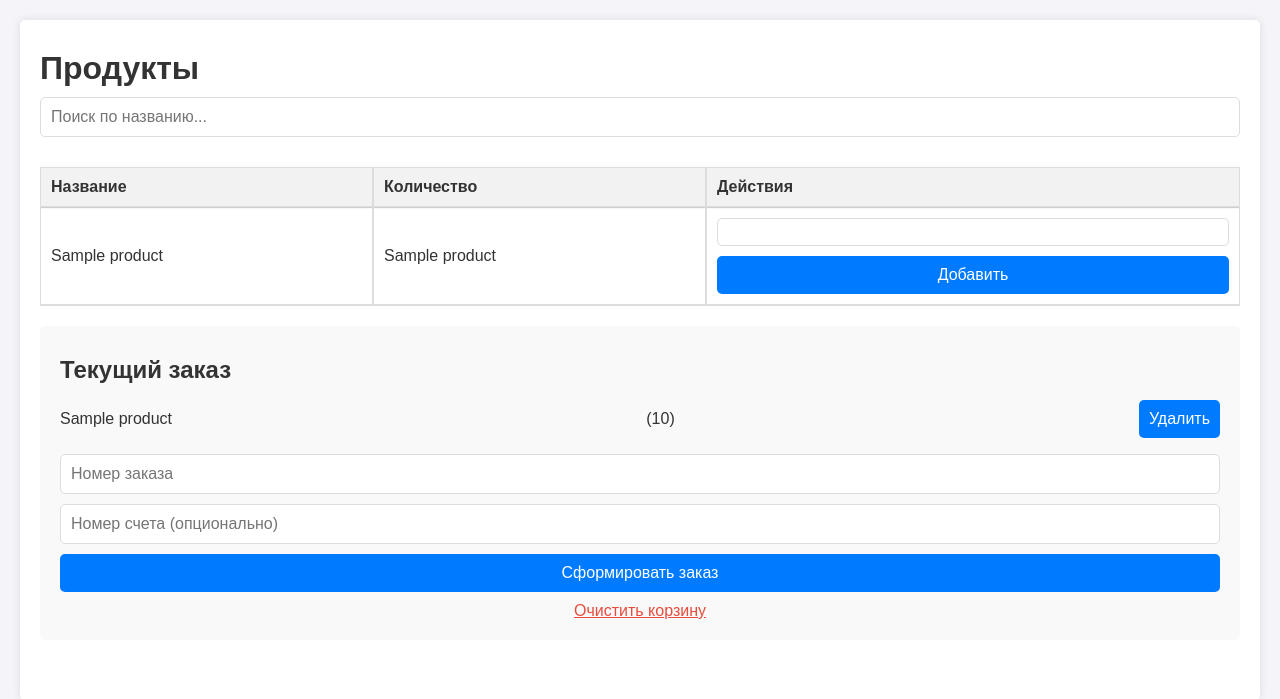
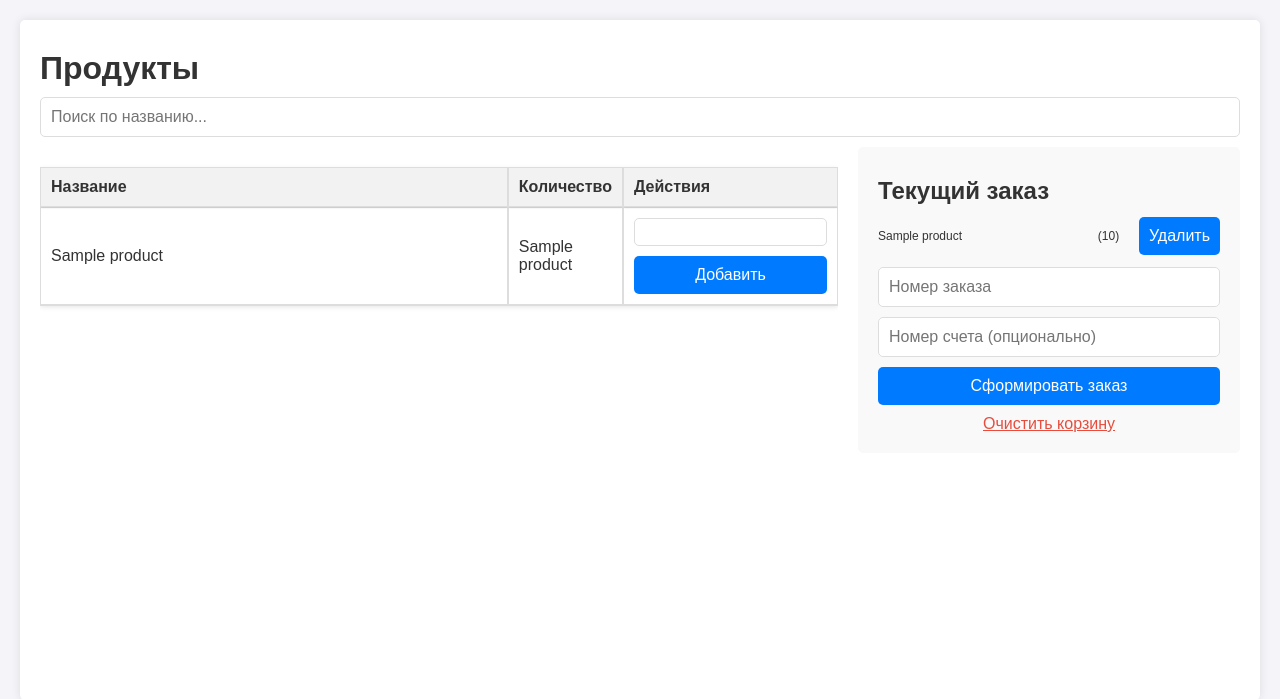
Before and after one commit to Similization/Price_Actions, a FastAPI app: template src/templates/products.html in a window 1280 px wide. Shown: the part 58-757 px from the top of the page. Run offline with FastAPI, Linux system fonts and the light colour scheme; the template is opened without the code that fills it: most values are stand-ins (such as "Sample title", 1, 10 or a date in 2020); parts of the project's set-up code (start-up, migrations or seed data) failed here and were passed over.

Commit message:
added more front upgrades

```diff
--- a/src/static/styles.css
+++ b/src/static/styles.css
@@ -188,3 +188,111 @@ tr:hover {
     align-self: flex-start;   /* Выровнено по левому краю */
     width: fit-content;       /* Узкая кнопка по тексту */
 }
+
+.edit-form {
+    display: flex;
+    flex-wrap: nowrap;
+    gap: 15px;
+    align-items: center;
+    flex-direction: row;
+    justify-content: space-around;
+}
+
+.edit-form label {
+    display: flex;
+    flex-direction: column;
+    min-width: 200px;
+}
+
+.edit-actions {
+    display: flex;
+    gap: 10px;
+    margin-top: 10px;
+}
+
+.cancel-btn {
+    background-color: #ccc;
+    color: #000;
+}
+
+.cancel-btn:hover {
+    background-color: #999;
+}
+
+.table-in-table {
+    margin-top: 0px;
+    box-shadow: none;
+}
+
+.no-padding {
+    padding: 0px;
+}
+
+.no-border {
+    border: none;
+}
+
+.btn-details.active {
+    background-color: #0056b3;
+    box-shadow: inset 0 0 0 2px #003d80;
+}
+
+.product-layout {
+    display: flex;
+    flex-direction: row;
+    gap: 20px;
+}
+
+.product-table {
+    flex: 1 1 70%;
+    max-height: 500px;
+    overflow-y: auto;
+}
+
+.cart-panel {
+    flex: 1 1 30%;
+    background: #f9f9f9;
+    padding: 20px;
+    border-radius: 5px;
+    max-height: 500px;
+    overflow-y: auto;
+}
+
+.cart-panel ul {
+    list-style: none;
+    padding: 0;
+    font-size: 12px;
+}
+
+.cart-panel li {
+    margin-bottom: 10px;
+    display: flex;
+    justify-content: space-between;
+    align-items: center;
+}
+
+/* .cart-panel form {
+    display: inline;
+} */
+
+.cart-clear {
+    display: block;
+    margin-top: 10px;
+    text-align: center;
+    color: #e74c3c;
+}
+
+.width-200 {
+    width: 200px;
+}
+
+.width-600 {
+    width: 600px;
+}
+
+.long-column-fix {
+    max-width: 300px;
+    overflow: hidden;
+    text-overflow: ellipsis;
+    word-wrap: break-word;
+}
--- a/src/templates/orders.html
+++ b/src/templates/orders.html
@@ -20,8 +20,8 @@
                 <td>{{ order.order_number }}</td>
                 <td>{{ order.account_number or "Не указан" }}</td>
                 <td>{{ order.created_at }}</td>
-                <td>
-                    <table>
+                <td class="no-padding no-border">
+                    <table class="table-in-table">
                         <tr>
                             <th>Наименование</th>
                             <th>Количество</th>
--- a/src/templates/products.html
+++ b/src/templates/products.html
@@ -7,11 +7,13 @@
         <p class="error">{{ error }}</p>
     {% endif %}
     <input type="text" id="searchInput" placeholder="Поиск по названию..." onkeyup="filterProducts()" style="width: -webkit-fill-available; padding: 10px; margin-bottom: 10px; border-radius: 5px; border: 1px solid #ddd;">
-    <div class="scrollable">
+
+    <div class="product-layout">
+    <div class="scrollable product-table">
     <table>
         <thead>
             <tr>
-                <th>Название</th>
+                <th class="width-600">Название</th>
                 <th>Количество</th>
                 <th>Действия</th>
             </tr>
@@ -19,7 +21,7 @@
         <tbody>
             {% for product in products %}
             <tr class="product-item" data-name="{{ product[1] }}">
-                <td style="max-width: 300px; overflow: hidden; text-overflow: ellipsis; white-space: nowrap;" title="{{ product[1] }}">{{ product[1] }}</td>
+                <td class="long-column-fix" title="{{ product[1] }}">{{ product[1] }}</td>
                 <td>{{ product[2] }}</td>
                 <td>
                     {% if user.role != 'admin' %}
@@ -37,16 +39,17 @@
         </tbody>
     </table>
     </div>
+
     {% if user.role != 'admin' %}
-    <div style="margin-top: 20px; background: #f9f9f9; padding: 20px; border-radius: 5px;">
+    <div class="cart-panel">
         <h2>Текущий заказ</h2>
         {% if cart and cart.products %}
-            <ul style="list-style: none; padding: 0;">
+        <ul>
             {% for item in cart.products %}
-                    <li style="margin-bottom: 10px; display: flex; justify-content: space-between; align-items: center;">
-                        <span style="max-width: 200px; overflow: hidden; text-overflow: ellipsis; white-space: nowrap;" title="{{ item.product_name }}">{{ item.product_name }}</span>
-                        <span style="margin-left: 10px;">({{ item.quantity }})</span>
-                        <form method="POST" action="/orders/remove" style="display: inline;">
+            <li>
+            <span class="width-200" title="{{ item.product_name }}">{{ item.product_name }}</span>
+            <span>({{ item.quantity }})</span>
+            <form method="POST" action="/orders/remove">
                 <input type="hidden" name="product_id" value="{{ item.product_id }}">
                 <button type="submit">Удалить</button>
             </form>
@@ -58,7 +61,7 @@
             <input type="text" name="account_number" placeholder="Номер счета (опционально)">
             <button type="submit">Сформировать заказ</button>
         </form>
-            <a href="/orders/clear" style="display: block; margin-top: 10px; text-align: center; color: #e74c3c;">Очистить корзину</a>
+        <a href="/orders/clear" class="cart-clear">Очистить корзину</a>
         {% else %}
         <p>Заказ пуст</p>
         {% endif %}
```
Also changed, not shown: src/models/user_model.py (+8 -4 lines), src/routes/user_routes.py (+5 -5 lines), src/templates/user_details.html (+42 -2 lines), src/templates/users.html (+29 -9 lines), src/utils/data_changer.py (+10 -0 lines). Lines whose indentation alone changed are shown as unchanged.
